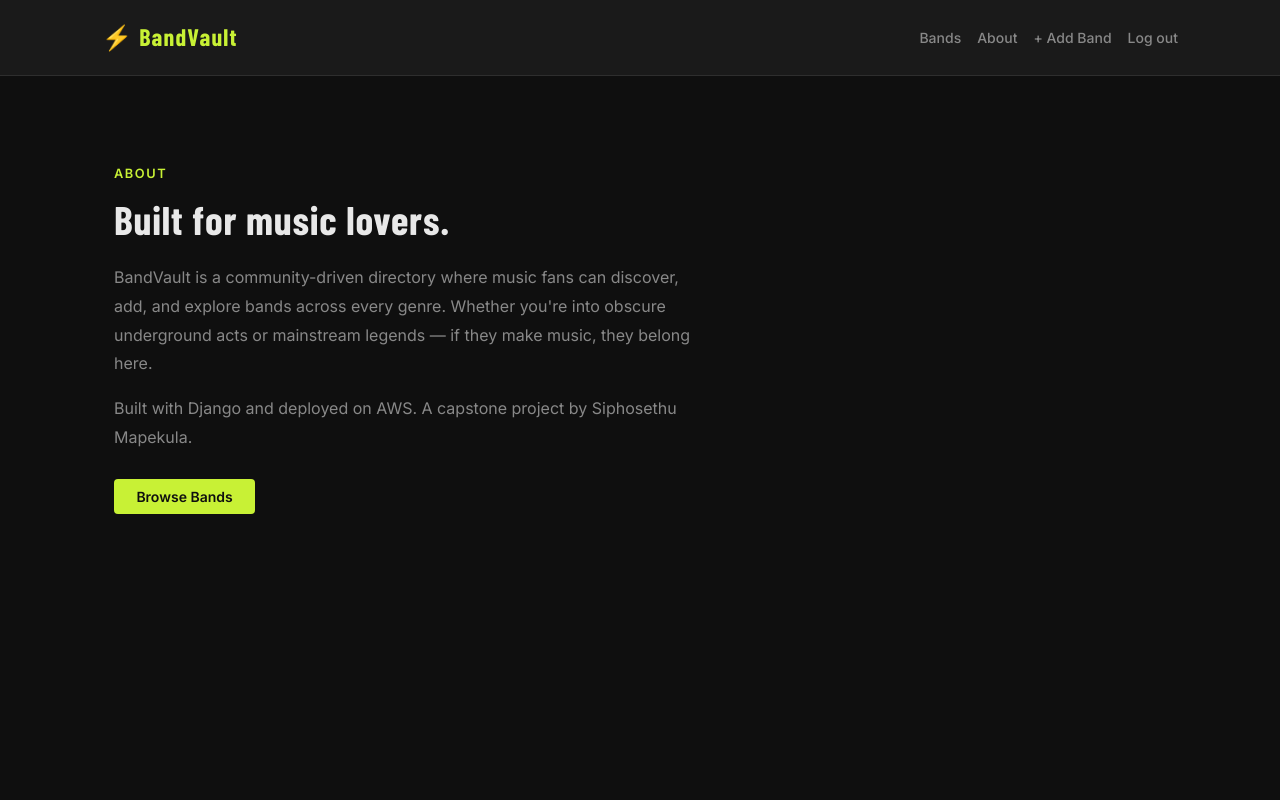
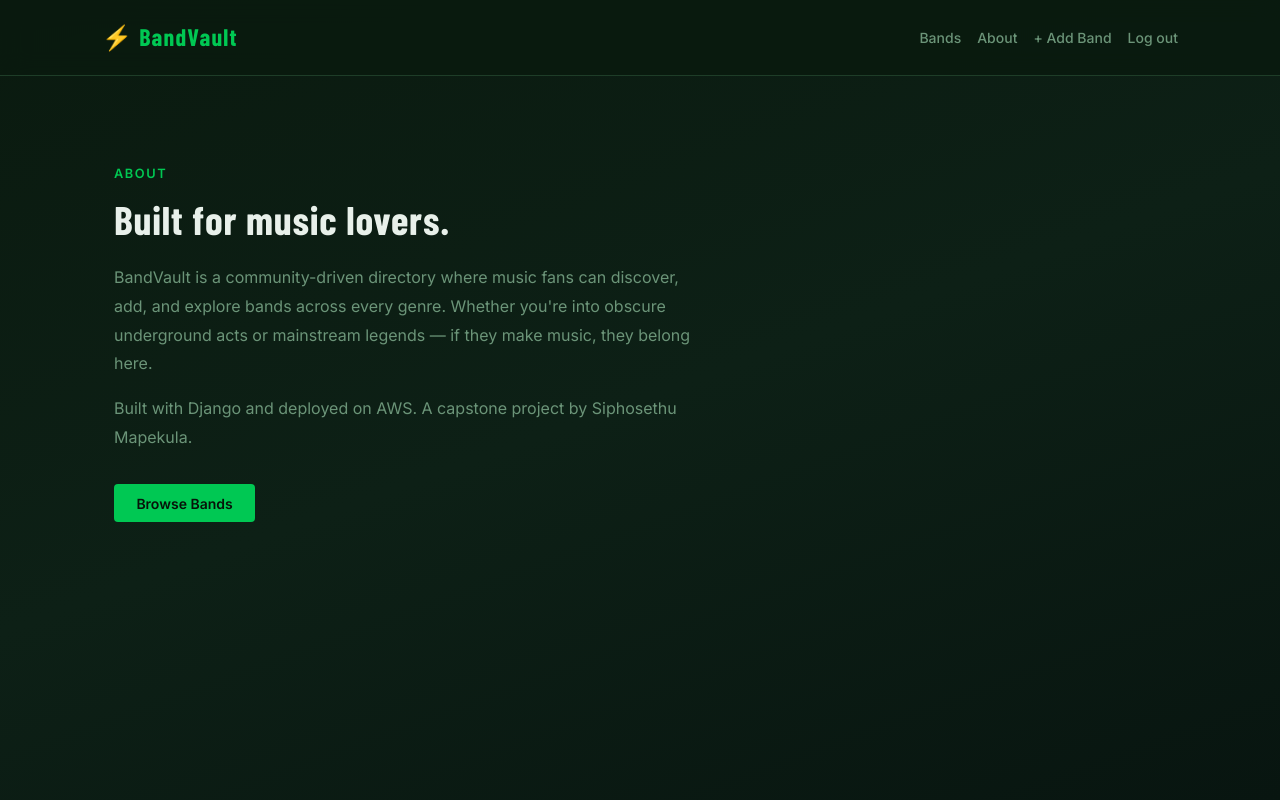
Before and after one commit to Siphosethu-Map/bands, a Django app: page /about/ in a window 1280 px wide. Run offline with Django 4.2, Linux system fonts and the light colour scheme.

Commit message:
changed UI style

```diff
--- a/bands/templates/band.base.html
+++ b/bands/templates/band.base.html
@@ -8,18 +8,21 @@
     <link href="https://fonts.googleapis.com/css2?family=Inter:wght@400;500;600&family=Barlow+Condensed:wght@600;700&display=swap" rel="stylesheet">
     <style>
         :root {
-            --bg:       #0f0f0f;
-            --surface:  #1a1a1a;
-            --card:     #222222;
-            --border:   #2e2e2e;
-            --accent:   #c8f135;
-            --accent2:  #a0c920;
-            --text:     #e8e8e8;
-            --muted:    #888888;
+            --bg-top:    #0a1a0f;
+            --bg-mid:    #0d2016;
+            --bg-bot:    #081510;
+            --surface:   #112318;
+            --card:      #162d1e;
+            --border:    #1e3d28;
+            --accent:    #00C853;
+            --accent2:   #00a844;
+            --text:      #e8f0ea;
+            --muted:     #6b9478;
         }
         * { box-sizing: border-box; }
         body {
-            background: var(--bg);
+            background: linear-gradient(160deg, var(--bg-top) 0%, var(--bg-mid) 50%, var(--bg-bot) 100%);
+            background-attachment: fixed;
             color: var(--text);
             font-family: 'Inter', sans-serif;
             min-height: 100vh;
@@ -29,7 +32,9 @@
             letter-spacing: 0.02em;
         }
         .navbar {
-            background: var(--surface) !important;
+            background: rgba(10, 26, 15, 0.85) !important;
+            backdrop-filter: blur(12px);
+            -webkit-backdrop-filter: blur(12px);
             border-bottom: 1px solid var(--border);
             padding: 0.9rem 1.5rem;
         }
@@ -49,15 +54,16 @@
         .nav-link:hover { color: var(--text) !important; }
         .btn-accent {
             background: var(--accent);
-            color: #0f0f0f;
+            color: #071209;
             font-weight: 600;
             border: none;
             padding: 0.55rem 1.4rem;
             border-radius: 4px;
             font-size: 0.875rem;
             transition: background 0.2s;
+            display: inline-block;
         }
-        .btn-accent:hover { background: var(--accent2); color: #0f0f0f; }
+        .btn-accent:hover { background: var(--accent2); color: #071209; }
         .btn-outline-accent {
             background: transparent;
             color: var(--accent);
@@ -67,14 +73,15 @@
             border-radius: 4px;
             font-size: 0.875rem;
             transition: all 0.2s;
+            display: inline-block;
         }
-        .btn-outline-accent:hover { background: var(--accent); color: #0f0f0f; }
+        .btn-outline-accent:hover { background: var(--accent); color: #071209; }
         .band-card {
             background: var(--card);
             border: 1px solid var(--border);
             border-radius: 8px;
             padding: 1.5rem;
-            transition: border-color 0.2s, transform 0.2s;
+            transition: border-color 0.2s, transform 0.2s, box-shadow 0.2s;
             text-decoration: none;
             color: var(--text);
             display: block;
@@ -82,6 +89,7 @@
         .band-card:hover {
             border-color: var(--accent);
             transform: translateY(-2px);
+            box-shadow: 0 8px 24px rgba(0, 200, 83, 0.1);
             color: var(--text);
         }
         .band-card .band-name {
@@ -92,9 +100,9 @@
         }
         .genre-badge {
             display: inline-block;
-            background: rgba(200, 241, 53, 0.1);
+            background: rgba(0, 200, 83, 0.1);
             color: var(--accent);
-            border: 1px solid rgba(200, 241, 53, 0.25);
+            border: 1px solid rgba(0, 200, 83, 0.25);
             border-radius: 3px;
             font-size: 0.7rem;
             font-weight: 600;
@@ -113,7 +121,7 @@
             background: var(--surface);
             border-color: var(--accent);
             color: var(--text);
-            box-shadow: 0 0 0 2px rgba(200,241,53,0.15);
+            box-shadow: 0 0 0 2px rgba(0, 200, 83, 0.15);
         }
         .form-control::placeholder { color: var(--muted); }
         .form-label {
@@ -125,12 +133,13 @@
             margin-bottom: 0.4rem;
         }
         .auth-card {
-            background: var(--surface);
+            background: rgba(17, 35, 24, 0.9);
             border: 1px solid var(--border);
             border-radius: 10px;
             padding: 2.5rem;
             max-width: 420px;
             width: 100%;
+            backdrop-filter: blur(10px);
         }
         .page-wrap {
             max-width: 1100px;
```
